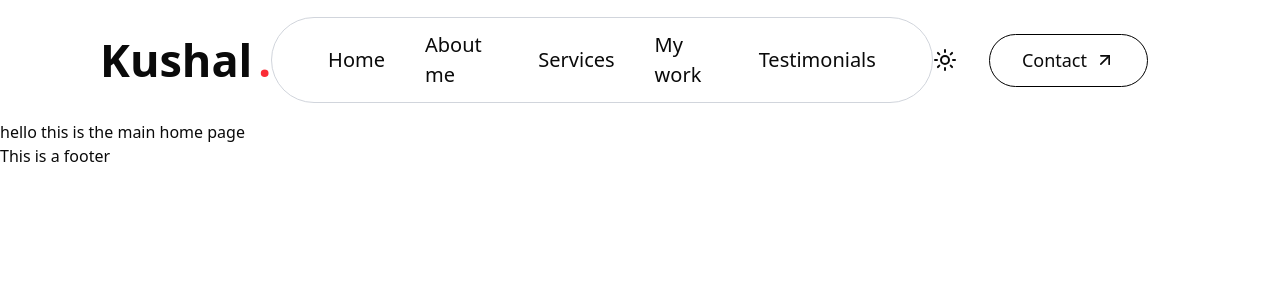
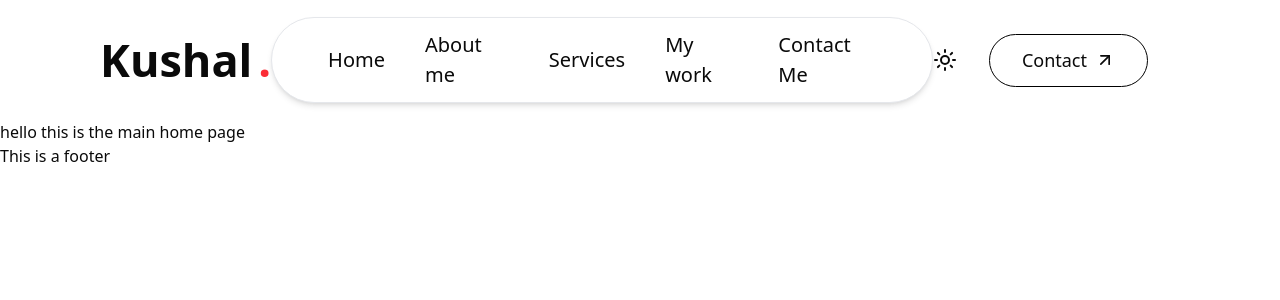
Before and after one commit to Kushal1715/Nextjs-Portfolio, a Next.js app in the folder portfolio/: page / in a window 1280 px wide. Shown: the top 300 px of the page. Built offline with nearby package versions, Linux system fonts and the light colour scheme.

Commit message:
fixing navbar

```diff
--- a/portfolio/src/components/home/Footer.tsx
+++ b/portfolio/src/components/home/Footer.tsx
@@ -1,7 +1,7 @@
 import React from "react";
 
 const Footer = () => {
-  return <div className="min-h-screen">This is a footer</div>;
+  return <div className="">This is a footer</div>;
 };
 
 export default Footer;
--- a/portfolio/src/components/home/Navbar.tsx
+++ b/portfolio/src/components/home/Navbar.tsx
@@ -14,7 +14,7 @@ const navItems = [
   { id: "about", label: "About me" },
   { id: "services", label: "Services" },
   { id: "work", label: "My work" },
-  { id: "testimonials", label: "Testimonials" },
+  { id: "contact", label: "Contact Me" },
 ];
 
 const Navbar = () => {
@@ -33,14 +33,14 @@ const Navbar = () => {
     <div
       className={`${
         scrolling ? "border-b-1 border-gray-300" : ""
-      } sticky top-0 left-0 bg-white flex items-center justify-between px-8 py-3 xl:px-[100px] 2xl:px-[173px] 2xl:py-[20px] w-full h-[120px] z-50`}
+      } sticky top-0 left-0 bg-gray-200s flex items-center justify-between px-8 py-3 xl:px-[100px] 2xl:px-[173px] 2xl:py-[20px] w-full h-[120px] z-50`}
     >
       <div>
         <h1 className="font-semibold text-[37px] xl:text-[45px] tracking-[0px] flex gap-1.5">
           Kushal<span className="text-red-500">.</span>
         </h1>
       </div>
-      <div className="hidden lg:flex items-center gap-10 xl:border-1 lg:border-gray-300 rounded-full lg:px-14 py-3">
+      <div className="hidden lg:flex items-center gap-10 xl:border-1 lg:border-gray-200 shadow-md rounded-full lg:px-14 py-3 bg-white">
         {navItems.map((item) => (
           <a
             href={`#${item.id}`}
```
